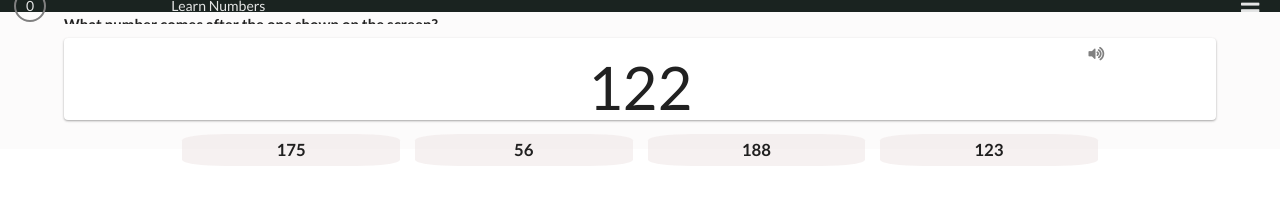
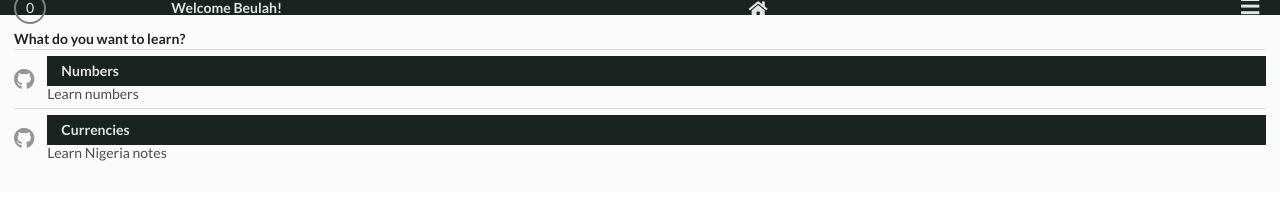
Before and after one commit to samuel-obabire/memory-app, a React app: page / in a window 1280 px wide. Built offline with nearby package versions, Linux system fonts and the light colour scheme.

Commit message:
add HomePage

```diff
--- a/src/Components/App.js
+++ b/src/Components/App.js
@@ -1,11 +1,13 @@
 import { HashRouter, Route } from 'react-router-dom';
+import { useEffect, useState } from 'react';
 
 import './App.css';
 import Header from './header/Header';
 import Numbers from './pages/Numbers';
+import HomePage from './pages/HomePage';
 import Currencies from './pages/Currencies';
-import { useEffect, useState } from 'react';
 import speechSynthesis from '../utils/speechSynthesis';
+import sections from '../utils/sections';
 
 const App = () => {
   const [voices, setVoices] = useState([]);
@@ -32,7 +34,10 @@ const App = () => {
     <div className="app container">
       <HashRouter>
         <Header />
-        <Route path="/" exact component={Numbers} />
+        <Route path="/" exact>
+          <HomePage sections={sections} />
+        </Route>
+        <Route path="/learn/numbers" exact component={Numbers} />
         <Route path="/learn/nigeria/notes" exact component={Currencies} />
       </HashRouter>
     </div>
--- a/src/Components/Menu/Menu.js
+++ b/src/Components/Menu/Menu.js
@@ -4,12 +4,7 @@ import { useEffect, useState } from 'react';
 import './menu.css';
 import { connect } from 'react-redux';
 import { selectedOption } from '../../actions';
-
-const options = [
-  { label: 'Numbers', path: '/' },
-  { label: 'Currencies', path: '/learn/nigeria/notes' },
-  { label: 'Mathematics', path: '/learn-mathematics' },
-];
+import sections from '../../utils/sections';
 
 const Menu = () => {
   const [itemsVisibility, setItemsVisibility] = useState(false);
@@ -26,15 +21,15 @@ const Menu = () => {
     return () => document.body.removeEventListener('click', onBodyClick);
   }, [itemsVisibility]);
 
-  const renderMenuItems = options.map(option => (
+  const renderMenuItems = sections.map(section => (
     <Link
-      to={option.path}
+      to={section.path}
       className="item"
       onClick={() => {
         setItemsVisibility(false);
       }}
-      key={option.label}>
-      {option.label}
+      key={section.header}>
+      {section.header}
     </Link>
   ));
 
--- a/src/Components/header/Header.css
+++ b/src/Components/header/Header.css
@@ -9,6 +9,7 @@
 
 .header .header-text {
   font-size: 1rem;
+  font-weight: bold;
 }
 
 .header .streak {
--- a/src/Components/header/Header.js
+++ b/src/Components/header/Header.js
@@ -5,13 +5,15 @@ import './Header.css';
 import Menu from '../Menu/Menu';
 import speechSynthesis from '../../utils/speechSynthesis';
 
-const Header = ({ streak, location }) => {
+const Header = ({ streak, location, history }) => {
   const renderHeaderText = () => {
     switch (location.pathname) {
       case '/':
-        return 'Learn Numbers';
+        return 'Welcome Beulah!';
+      case '/learn/numbers':
+        return 'Know your numbers';
       case '/learn/nigeria/notes':
-        return 'Get Familiar with Nigeria Notes';
+        return 'Get familiar with Nigeria Notes';
       default:
         return 'Learn';
     }
@@ -29,6 +31,10 @@ const Header = ({ streak, location }) => {
         {streak}
       </div>
       <div className="header-text">{renderHeaderText()}</div>
+      <i
+        class="home icon"
+        style={{ marginLeft: 'auto', fontSize: '1.2rem' }}
+        onClick={() => history.push(`/`)}></i>
       <Menu />
     </div>
   );
--- /dev/null
+++ b/src/Components/pages/HomePage.js
@@ -0,0 +1,38 @@
+import { Link } from 'react-router-dom';
+
+const HomePage = ({ sections }) => {
+  const renderSections = () => {
+    return sections.map(({ header, description, path }) => {
+      return (
+        <Link to={path} className="item" key={header}>
+          <i class="large github middle aligned icon"></i>
+          <div className="content">
+            <div
+              style={{
+                padding: ' 0.5rem 1rem',
+                color: 'rgba(255, 255, 255, 0.877)',
+              }}
+              className="header">
+              {header}
+            </div>
+            <div className="description">{description}</div>
+          </div>
+        </Link>
+      );
+    });
+  };
+  return (
+    <div
+      className="ui relaxed divided list"
+      style={{
+        gridColumnEnd: 'span 3',
+        padding: '1rem',
+        margin: '0',
+      }}>
+      <span style={{ fontWeight: 'bold' }}>What do you want to learn?</span>
+      {renderSections()}
+    </div>
+  );
+};
+
+export default HomePage;
--- /dev/null
+++ b/src/utils/sections.js
@@ -0,0 +1,15 @@
+const Sections = [
+  { header: 'Numbers', path: '/learn/numbers', description: 'Learn numbers' },
+  {
+    header: 'Currencies',
+    path: '/learn/nigeria/notes',
+    description: 'Learn Nigeria notes',
+  },
+  // {
+  //   header: 'Mathematics',
+  //   path: '/learn-mathematics',
+  //   description: 'Learn Mathematics',
+  // },
+];
+
+export default Sections;
```
